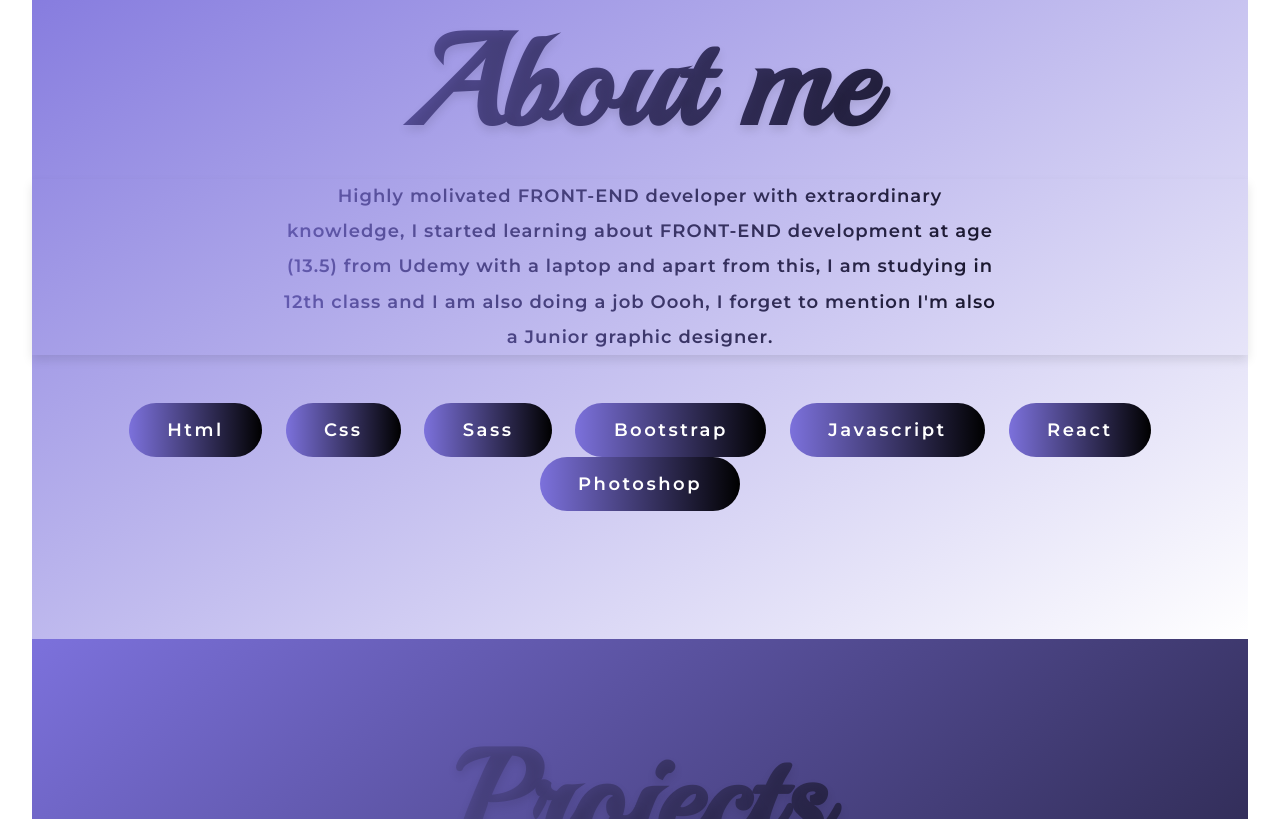
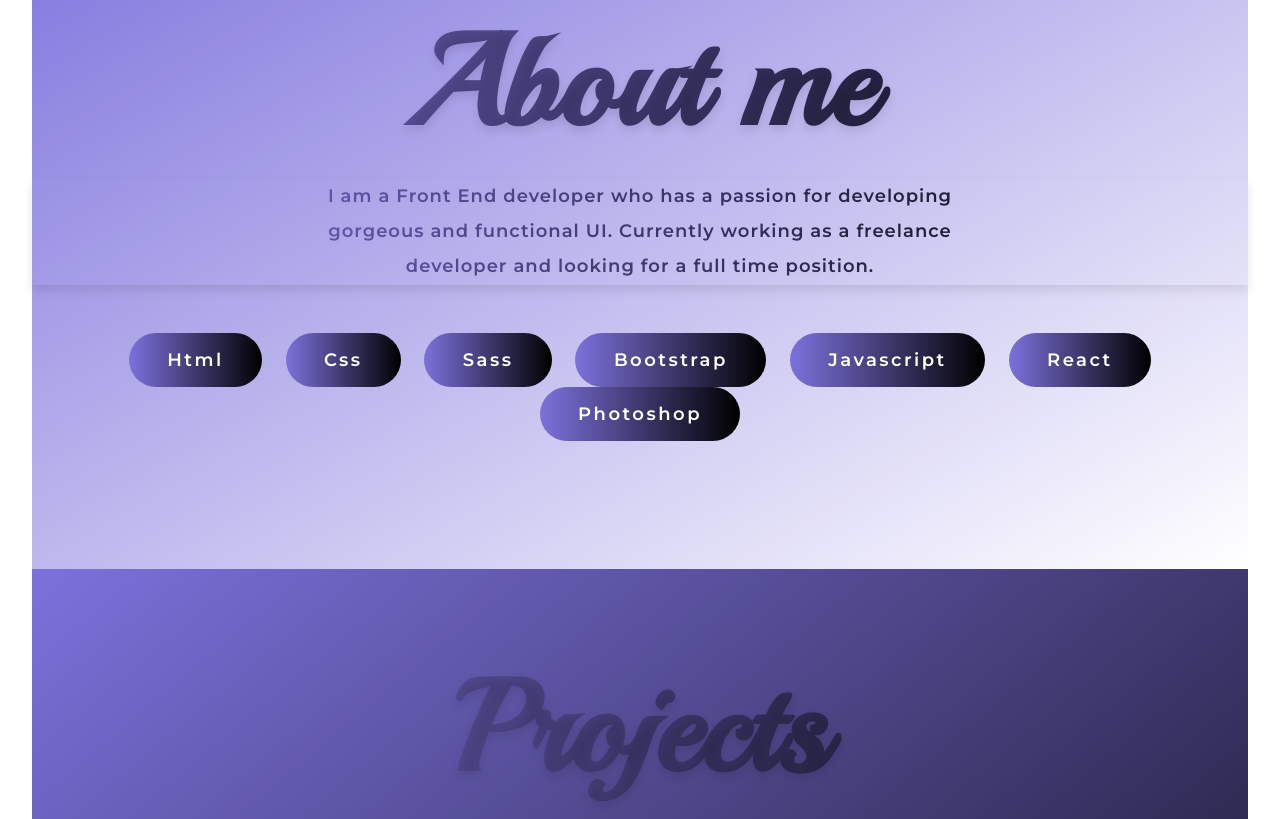
Before and after one commit to akif-debug/Portfolio, a website: page index.html in a window 1280 px wide. Shown: the part 837-1656 px from the top of the page. Drawn offline with Linux system fonts and the light colour scheme.

Commit message:
SomeBigChanges

```diff
--- a/index.html
+++ b/index.html
@@ -36,8 +36,8 @@
 	about////// -->
 	<section id="about-me" class="about">
 		<h1 class="about__h1">About me</h1>
-		<p class="about__p">Highly molivated FRONT-END developer with extraordinary knowledge, I started learning about FRONT-END development at age (13.5) from Udemy with a laptop and
-		apart from this, I am studying in 12th class and I am also doing a job Oooh, I forget to mention I'm also a Junior graphic designer.</p>
+		<p class="about__p">I am a Front End developer who has a passion for developing gorgeous and functional UI.
+		Currently working as a freelance developer and looking for a full time position.</p>
 		<div class="about__skills">
 			<ul class="about__skills-ul">
 				<li class="about__skills-li">Html</li>
--- a/scss/inside-sass/_base.scss
+++ b/scss/inside-sass/_base.scss
@@ -4,6 +4,15 @@
 	box-sizing: inherit;
 	padding: 0;
 	margin: 0;
+}
+*::-webkit-scrollbar {
+    width: .5rem;
+}
+*::-webkit-scrollbar-track {
+    background: rgb(85, 18, 114);
+}
+*::-webkit-scrollbar-thumb {
+    background: #7c71dc;
 }
 body {
 	font-size: 14px;
```
Also changed, not shown: css/main.css, 1 other file.
